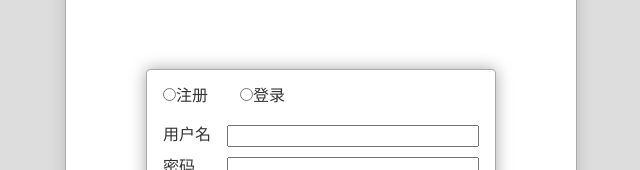
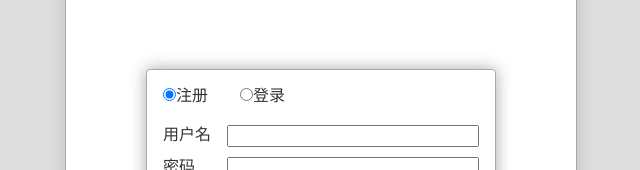
Before and after one commit to ggg50/toDoList, a React (Create React App) app in the folder app/: page / in a window 1280 px wide. Shown: the part 201-371 px from the top of the page, without its empty margins (319-959 px from the left). Built offline with nearby package versions, Linux system fonts and the light colour scheme.

Commit message:
adding label for input

```diff
--- a/app/src/userDialog.css
+++ b/app/src/userDialog.css
@@ -17,8 +17,8 @@
   box-shadow: 0 0 1em hsla(0, 0%, 0%, 0.35);
 }
 
-.userDialog > nav:first-child {padding: 1em}
-.userDialog > nav:first-child input[type=radio]:not(:first-child){ margin-left: 2em ;}
+.userDialog > nav:first-child {padding: 1em; margin-left: -2em}
+.userDialog > nav:first-child label {margin-left: 2em; cursor:pointer;}
 .userDialog > .panes {padding: 0 1em 1em;}
 
 .userDialog form > .row {display: flex; padding: 0.3em 0}
--- a/app/src/userDialog.js
+++ b/app/src/userDialog.js
@@ -5,14 +5,23 @@
 export default class UserDialog extends React.Component{
   constructor(props){
     super(props);
+    this.state = {
+      selected: 'signUp'
+    }
   }
+  switch(e) {
+    this.setState({
+      selected: e.target.value
+    })
+  }
+
   render(){
     return (
       <div className="userDialogWrapper">
       <div className="userDialog">
-        <nav>
-          <input type="radio" />注册
-          <input type="radio" />登录
+        <nav onChange={this.switch.bind(this)}>
+          <label><input type="radio" value="signUp" checked={this.state.selected === "signUp"}/>注册</label>
+          <label><input type="radio" value="signIn" checked={this.state.selected === "signIn"}/>登录</label>
         </nav>
         <div className="panes">
           <form className="signUp">
@@ -29,7 +38,7 @@
             </div>
           </form>
 
-          <form className="signIp">
+          <form className="signIn">
             <div className="row">
               <label>用户名</label>
               <input type="text" />
```
